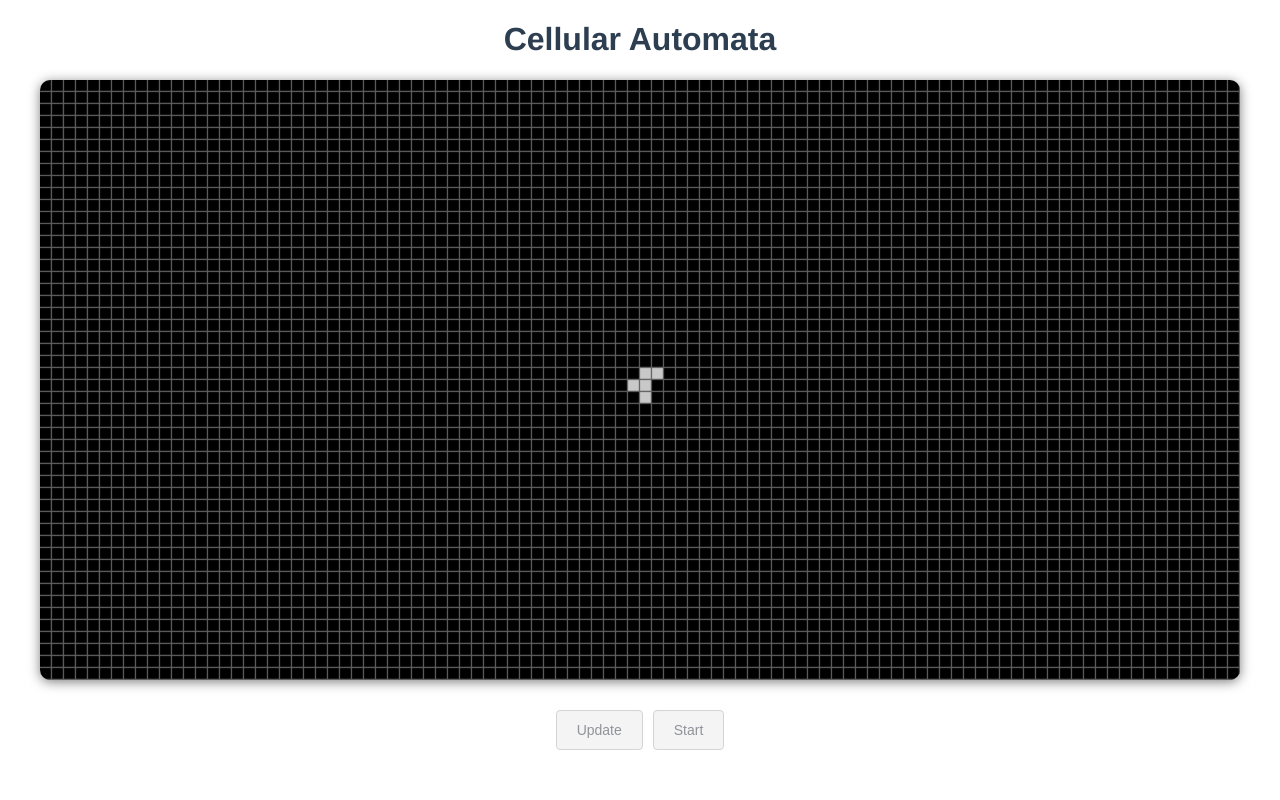
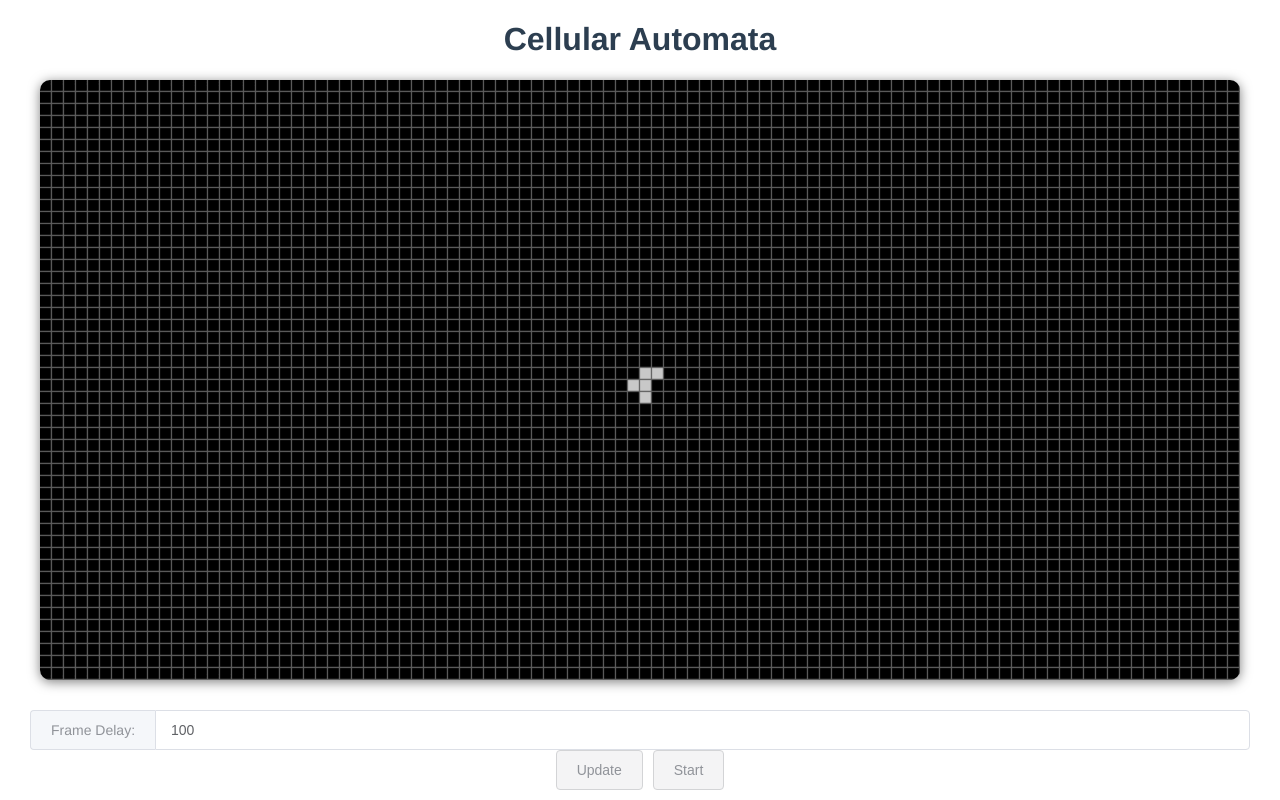
Before and after one commit to HyDevelop/Cellular-Automata, a Vue app: page / in a window 1280 px wide. Built offline with nearby package versions, Linux system fonts and the light colour scheme.

Commit message:
[+] Create delay input box

```diff
--- a/src/Graphics.vue
+++ b/src/Graphics.vue
@@ -5,6 +5,9 @@
         </div>
 
         <div id="controls">
+            <el-input v-model="inputDelay" type="number" @change="frameDelayTextbox">
+                <template slot="prepend">Frame Delay: </template>
+            </el-input>
             <el-button type="info" plain @click="updateButton">Update</el-button>
             <el-button v-if="timer != null" type="info" plain @click="toggle">
                 {{timer.started ? 'Stop' : 'Start'}}
@@ -27,6 +30,8 @@
         renderer: Renderer;
         world: World;
         timer: Timer = null as unknown as Timer;
+
+        inputDelay: number = 100;
 
         /**
          * This is called when the page finishes loading
```
